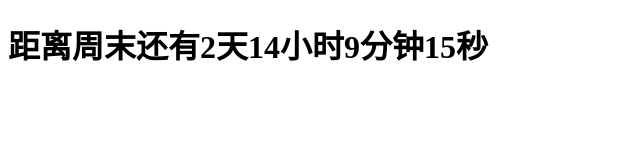
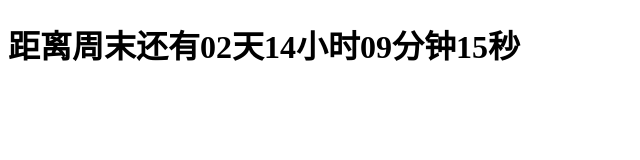
Before and after one commit to sumuen/frontend, a website: page JS/dom/date.html in a window 1280 px wide. Shown: the whole page, without its empty margins (0-640 px from the left). Drawn offline with Linux system fonts and the light colour scheme.

Commit message:
update date.html

```diff
--- a/JS/dom/date.html
+++ b/JS/dom/date.html
@@ -27,7 +27,11 @@
             const m = parseInt((weekend - now) / 1000 / 60 % 60)
             const s = parseInt((weekend - now) / 1000 % 60)
             console.log(d);
-            document.body.innerHTML = `<h1>距离周末还有${d}天${h}小时${m}分钟${s}秒<h1>`
+            document.body.innerHTML = `<h1>距离周末还有${numFormat(d)}天${numFormat(h)}小时${numFormat(m)}分钟${numFormat(s)}秒<h1>`
+        }
+
+        function numFormat(num) {
+            return num < 10 ? '0' + num : num
         }
         setInterval(updateCountdown, 1000)
     </script>
```
